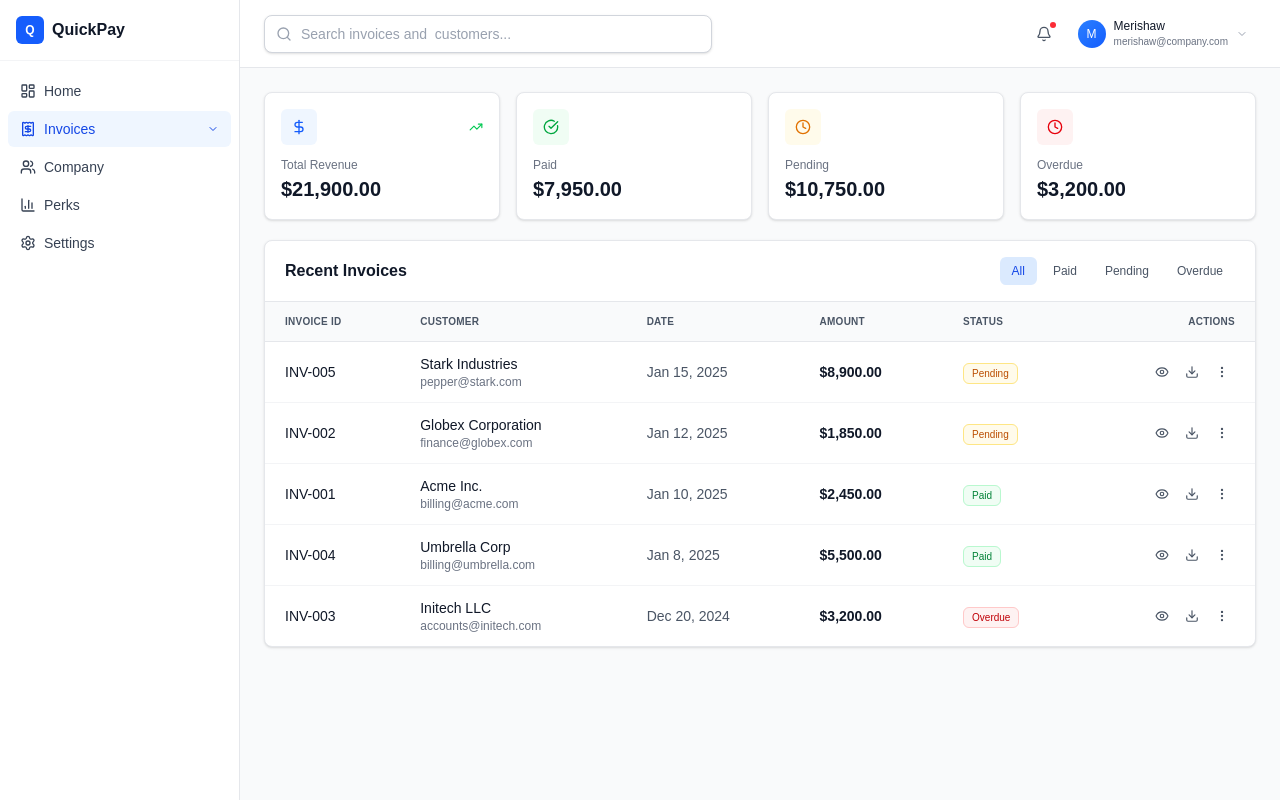
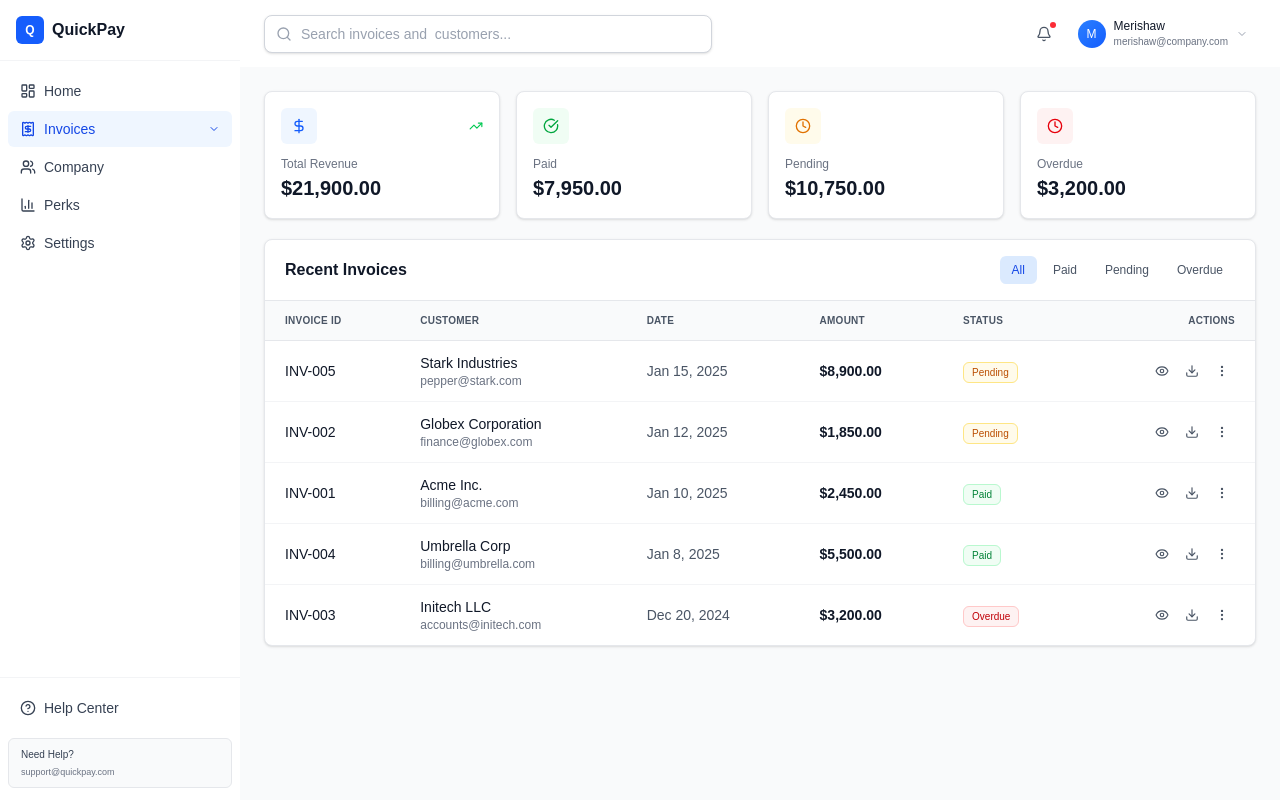
Before and after one commit to allanhue/quickpay, a Next.js app: page / in a window 1280 px wide. Built offline with nearby package versions, Linux system fonts and the light colour scheme.

Commit message:
upadate the css on the lines crossing

```diff
--- a/src/app/components/Sidebar.jsx
+++ b/src/app/components/Sidebar.jsx
@@ -10,6 +10,8 @@ import {
   Settings,
   FilePlus2,
   FileText,
+  HelpCircle,
+  Mail,
 } from "lucide-react";
 import { useInvoiceStore } from "../store/InvoiceStore";
 
@@ -27,7 +29,7 @@ export default function Sidebar() {
   ];
 
   return (
-    <div className="w-60 shrink-0 bg-white border-r border-gray-200 h-screen flex flex-col">
+    <div className="w-60 shrink-0 bg-white h-screen flex flex-col">
       {/* Logo Section */}
       <div className="px-4 py-4 border-b border-gray-100">
         <div className="flex items-center gap-2">
@@ -116,6 +118,41 @@ export default function Sidebar() {
           })}
         </div>
       </nav>
+
+      {/* Help & Contact Section */}
+      <div className="px-2 py-3 border-t border-gray-100">
+        <div className="space-y-0.5">
+          <button
+            onClick={() => setActiveTab("help")}
+            className={`w-full flex items-center gap-2 px-3 py-2 rounded-md text-sm transition-colors ${
+              activeTab === "help"
+                ? "bg-blue-50 text-blue-700"
+                : "text-gray-700 hover:bg-gray-50"
+            }`}
+          >
+            <HelpCircle className="w-4 h-4" />
+            <span className="font-medium">Help Center</span>
+          </button>
+
+          {/* <button
+            onClick={() => setActiveTab("contact")}
+            className={`w-full flex items-center gap-2 px-3 py-2 rounded-md text-sm transition-colors ${
+              activeTab === "contact"
+                ? "bg-blue-50 text-blue-700"
+                : "text-gray-700 hover:bg-gray-50"
+            }`}
+          >
+            <Mail className="w-4 h-4" />
+            <span className="font-medium">Contact Us</span>
+          </button> */}
+        </div>
+
+        {/* Support Info */}
+        <div className="mt-3 px-3 py-2 bg-gray-50 rounded-md border border-gray-200">
+          <p className="text-[10px] font-medium text-gray-700 mb-1">Need Help?</p>
+          <p className="text-[9px] text-gray-500">support@quickpay.com</p>
+        </div>
+      </div>
     </div>
   );
 }
--- a/src/app/components/Topbar.jsx
+++ b/src/app/components/Topbar.jsx
@@ -7,7 +7,7 @@ export default function Topbar() {
   const { searchQuery, setSearchQuery } = useInvoiceStore();
 
   return (
-    <div className="bg-white border-b border-gray-200 px-6 py-3 sticky top-0 z-10">
+    <div className="bg-white px-6 py-3 sticky top-0 z-10">
       <div className="flex items-center justify-between">
         {/* Search Bar */}
       <div className="flex-1 max-w-md">
```
